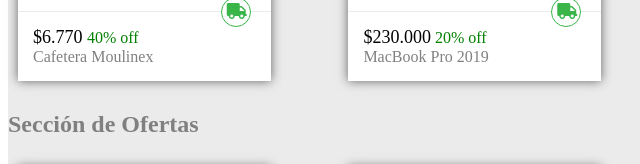
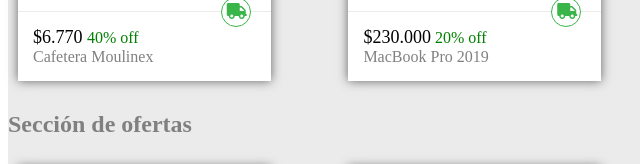
Before and after one commit to mlezica/mercadoliebre, a website: page views/home.html in a window 1280 px wide. Shown: the part 846-1010 px from the top of the page, 0-640 px from the left. Drawn offline with Linux system fonts and the light colour scheme.

Commit message:
mercadoliebre

```diff
--- a/views/home.html
+++ b/views/home.html
@@ -90,7 +90,7 @@
 </article>
 
     </section>
-        <h2 class = titulares><b>Sección de Ofertas</b></h2>
+        <h2 class = titulares><b>Sección de ofertas</b></h2>
             <section class="ofertas">
             <article>
             <img src = "../images/img-cafetera-moulinex.jpg" >
```
